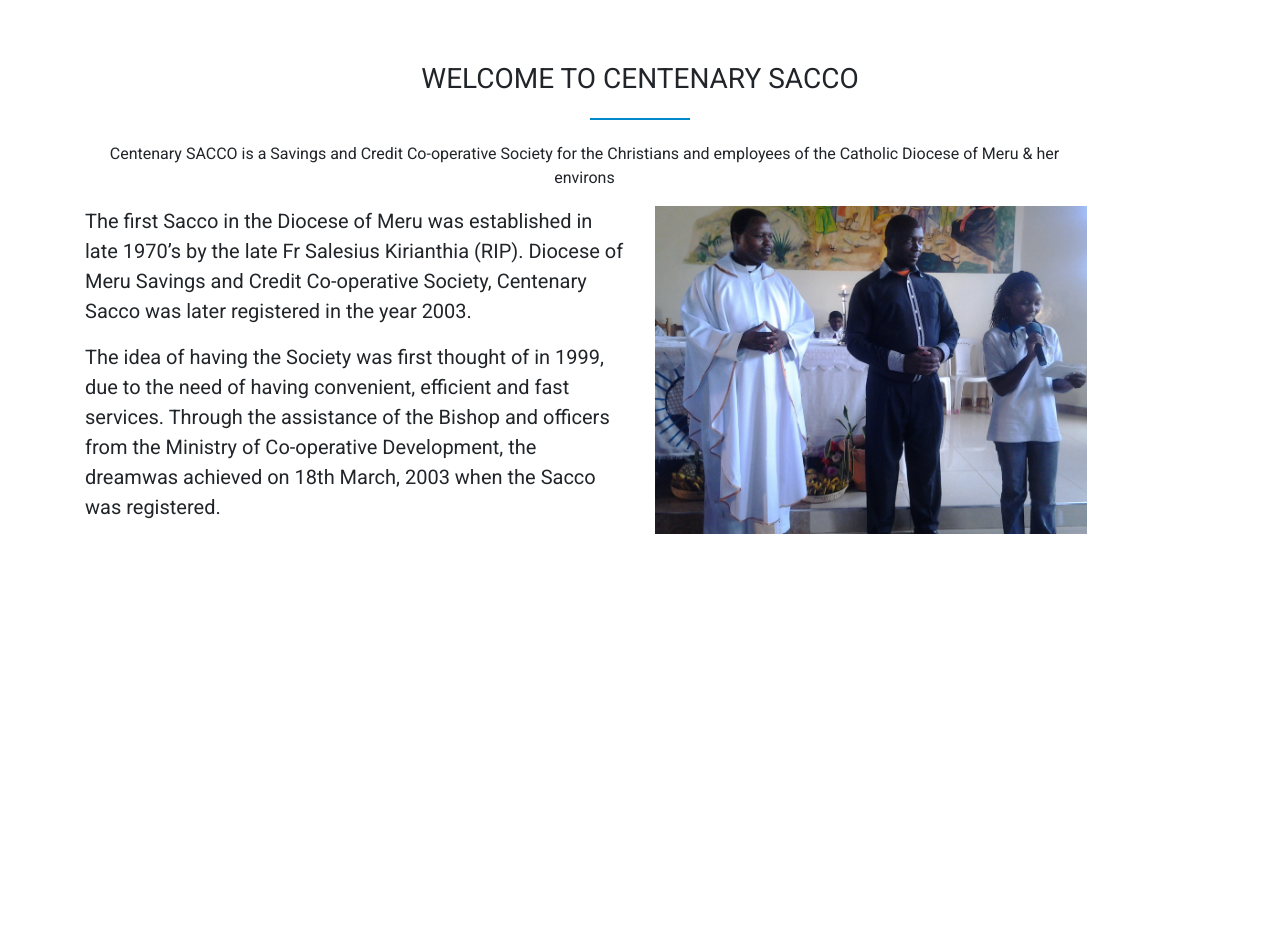
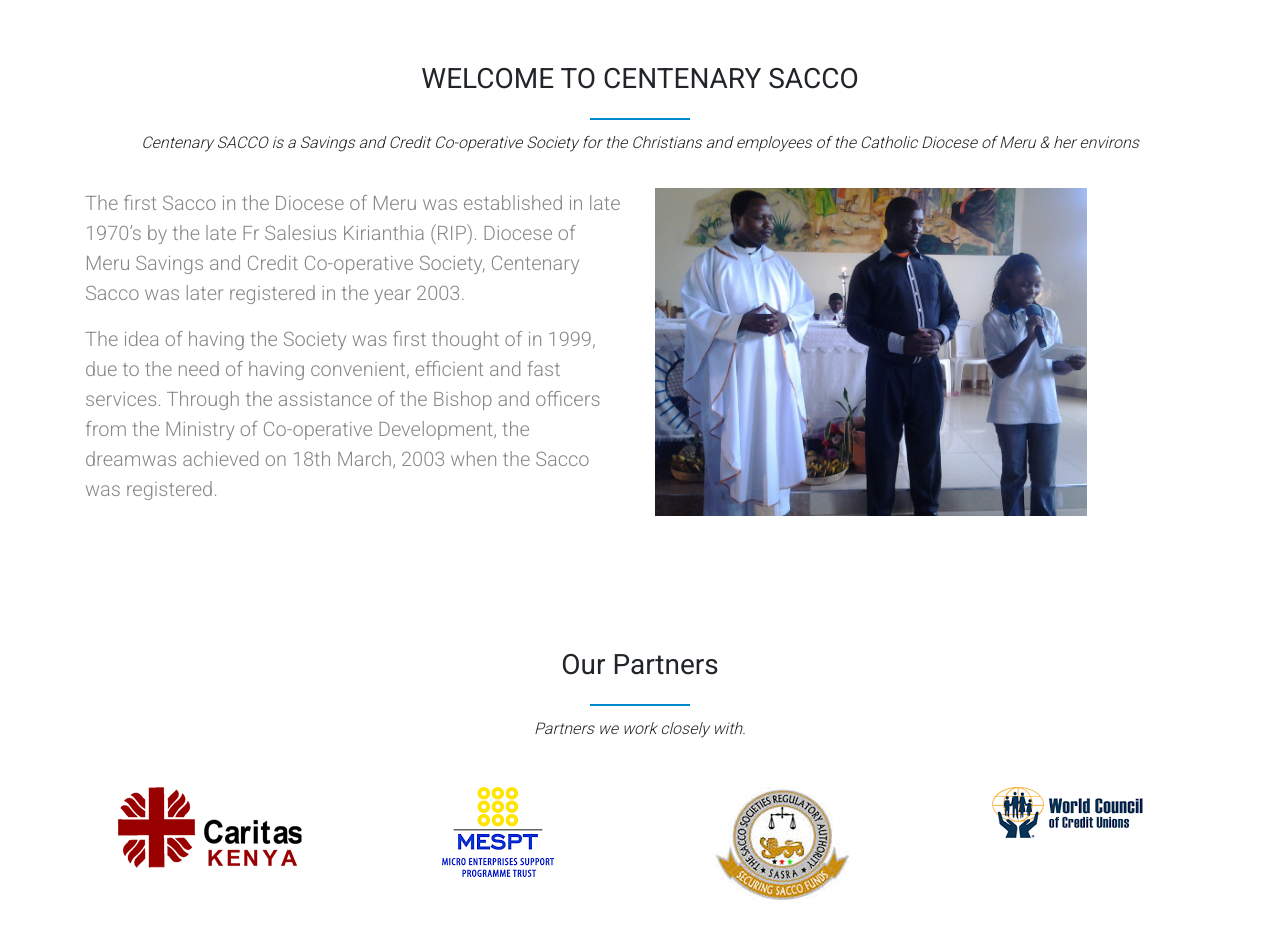
Before and after one commit to nkushh/centenary, a plain HTML site: page index.html in a window 1280 px wide. Shown: the part 802-1740 px from the top of the page. Before the commit the page ends 1340 px from the top, so only its background shows below. Drawn offline with Linux system fonts and the light colour scheme.

Commit message:
Added partners section

```diff
--- a/css/style.css
+++ b/css/style.css
@@ -2,7 +2,7 @@
 
 /* alternative blue shade #3662df */
 
-@import url('https://fonts.googleapis.com/css?family=Open+Sans|Open+Sans+Condensed:300|Roboto|Roboto+Condensed|Source+Sans+Pro');
+@import url('https://fonts.googleapis.com/css?family=Open+Sans|Open+Sans+Condensed:300|Roboto:100,300,400,700|Roboto+Condensed|Source+Sans+Pro');
 *{
 	margin: 0;
 	padding: 0;
@@ -99,27 +99,48 @@ header .carousel-inner .carousel-item img{
 /* Section home-features */
 #home-features{
 	margin-top: 5%;
+	padding-bottom: 5%;
 }
 
-#home-features h3:after{
+.section-header:after{
 	width: 100px;
 	height: 2px;
 	background-color: #0088cc;
 	margin: 0 auto;
 	margin-top: 2%;
-	margin-bottom: 2%;
+	margin-bottom: 1%;
 	content: " ";
 	display: block;
 }
 
 .page-header-txt{
-	width: 90%;
 	font-size: 16px;
+	font-weight: 300;
+	font-style: italic;
 	text-align: center;
+	margin: 0 auto;
+	margin-bottom: 3%;
+}
+
+.welcome-text p{
+	color: #888;
+	font-weight: 300;
 }
 
 .welcome-text-img img{
 	width: 80%;
+}
+
+
+/* Partners section */
+.our-partners{
+	margin-top: 5%;
+	margin-bottom: 5%;
+}
+
+.partner{
+	margin-top: 5%;
+	text-align: center;
 }
 
 
--- a/index.html
+++ b/index.html
@@ -66,7 +66,7 @@
 
     <section id="home-features">
       <div class="container">
-        <h3 class="text-center">WELCOME TO CENTENARY SACCO</h3>
+        <h3 class="section-header text-center">WELCOME TO CENTENARY SACCO</h3>
         <P class="page-header-txt">Centenary SACCO is a Savings and Credit Co-operative Society for the Christians and employees of the Catholic Diocese of Meru & her environs</P>
         <div class="row">
           <!-- Welcome text -->
@@ -91,6 +91,35 @@
 
     </section>
 
+    <section class="our-partners">
+      <div class="container">
+        <h3 class="section-header text-center">Our Partners</h3>
+        <p class="page-header-txt">Partners we work closely with.</p>
+        <div class="row">
+          <div class="col-md-3">
+            <div class="partner">
+              <img src="img/partners/Caritas-Kenya.png" class="img-responsive center-block">
+            </div>
+          </div>
+          <div class="col-md-3">
+            <div class="partner">
+              <img src="img/partners/MESPT.png" class="img-responsive center-block">
+            </div>
+          </div>
+          <div class="col-md-3">
+            <div class="partner">
+              <img src="img/partners/SASRA.jpg" class="img-responsive center-block">
+            </div>
+          </div>
+          <div class="col-md-3">
+            <div class="partner">
+              <img src="img/partners/WOCCU.png" class="img-responsive center-block">
+            </div>
+          </div>
+        </div>
+      </div>
+    </section>
+
 
     <!-- Optional JavaScript -->
     <!-- jQuery first, then Popper.js, then Bootstrap JS -->
```
